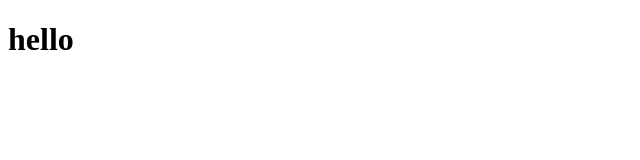
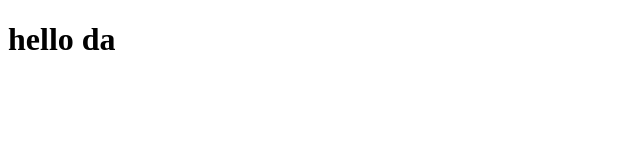
Before and after one commit to abhimanuesasidharan/Entryproject1, a plain HTML site: page INDEX.HTML in a window 1280 px wide. Shown: the full height of the page, 0-640 px from the left. Drawn offline with Linux system fonts and the light colour scheme.

Commit message:
new update

```diff
--- a/INDEX.HTML
+++ b/INDEX.HTML
@@ -8,7 +8,7 @@
 </head>
 <body>
     <h1>
-        hello
+        hello da
 
     </h1>
 </body>
```
